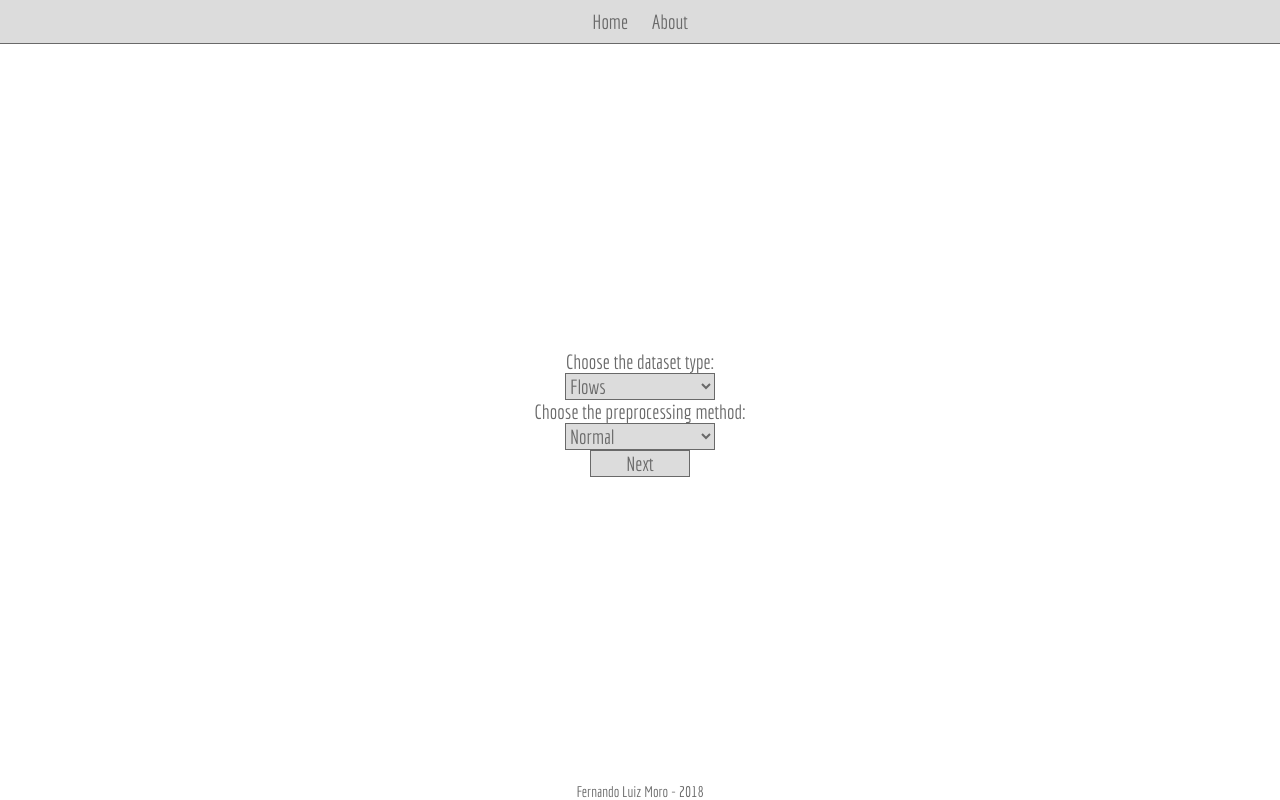
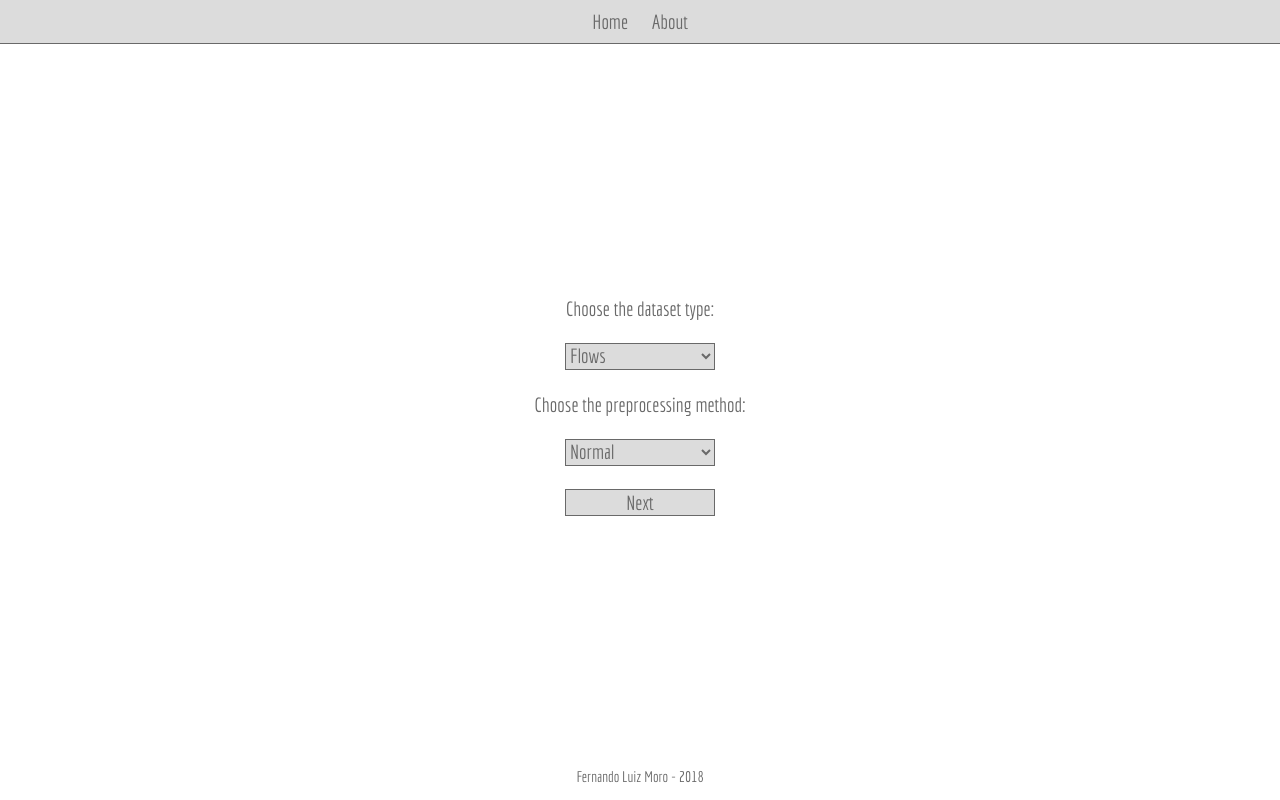
Before and after one commit to fnnmoro/intrusion_prevention_system, a Flask app: page /train/dataset in a window 1280 px wide. Run offline with Flask 2, Linux system fonts and the light colour scheme.

Commit message:
Add base style
The base style uses the CSS flexbox to organize the layout.

```diff
--- a/core/static/anomalies_update.js
+++ b/core/static/anomalies_update.js
@@ -4,7 +4,9 @@ $(document).ready(function(){
 
     //receive details from server
     socket.on('mytest', function(msg) {
-        $('#num_anomalies').html(msg["total_anomalies"]);
+        if (msg["total_anomalies"] > 0){
+            $('#num_anomalies').html(msg["total_anomalies"]).css("color", "red");
+        }
 
         $('#num_anomalies').click( function() {
             alert('blacklist');
--- a/core/static/hide_config.js
+++ b/core/static/hide_config.js
@@ -1,6 +1,6 @@
 function hiddenForm() {
     var p = document.createElement("p")
-    var text = document.createTextNode("training");
+    var text = document.createTextNode("Training...");
 
     p.appendChild(text);
     p.setAttribute("id", "msgTraining");
--- a/core/static/style.css
+++ b/core/static/style.css
@@ -3,7 +3,11 @@
 
 /*body*/
 
-html, body {
+html {
+    height: 100%;
+}
+
+body {
     height: 100%;
     display: flex;
     color: dimgray;
@@ -17,16 +21,18 @@ a {
     text-decoration: none;
 }
 
+p {
+    margin-bottom: 15px;
+}
+
 /*header*/
 
 header {
-    flex: none;
+    width: 100%;
 }
 
 nav {
-    width: 100%;
     text-align: center;
-    display: inline-block;
     background-color: gainsboro;
     border-bottom: thin solid dimgray;
 }
@@ -49,11 +55,12 @@ nav ul li a:hover {
 /*main*/
 
 main {
-    height: 100%;
+    flex-grow: 1;
     display: flex;
+    overflow: auto;
+    align-items: center;
+    justify-content: center;
     flex-direction: column;
-    justify-content: center;
-    align-items: center;
 }
 
 main a {
@@ -68,18 +75,35 @@ main a:hover {
 }
 
 form {
-    padding: 10px;
-    text-align: center;
+    display: flex;
+    flex-direction: column;
+    align-items: center;
 }
 
-form label {
-    display: inline-block;
+form p {
+    margin: 15px 0px 2px 0px;
 }
 
-form select {
+form button {
+    border: none;
+    color: dimgray;
+    font-size: 20px;
+    background: none;
+    font-family: "Economica";
+    text-transform: capitalize;
+}
+
+form button:hover {
+    color: red;
+    cursor: pointer;
+    flex-shrink: 0;
+}
+
+form select, form input {
     width: 150px;
     color: dimgray;
     font-size: 20px;
+    flex-shrink: 0;
     font-family: "Economica";
     border: thin solid dimgray;
     text-transform: capitalize;
@@ -91,24 +115,69 @@ form select:hover {
     border: thin solid red;
 }
 
-form input {
-    width: 100px;
-    color: dimgray;
-    font-size: 20px;
-    font-family: "Economica";
-    border: thin solid dimgray;
-    background-color: gainsboro;
-}
-
 form input:hover {
     color: red;
     border: thin solid red;
 }
 
+form input[type="checkbox"] {
+    display: none;
+}
+
+form input[type="checkbox"]+label {
+    cursor: pointer;
+}
+
+form input[type="checkbox"]+label:hover {
+    color: red;
+}
+
+form input[type="checkbox"]:checked+label {
+    border-bottom: thin solid red;
+}
+
+table {
+    padding: 15px;
+    text-align: center;
+}
+
+th {
+   width: 100px;
+   font-weight: normal;
+   text-transform: capitalize;
+}
+
+td {
+   width: 400px;
+   border-bottom: thin solid dimgray;
+   text-transform: capitalize;
+}
+
+.checkbox {
+    width: 500px;
+    display: flex;
+    flex-wrap: wrap;
+    text-align: center;
+    flex-shrink: 0;
+    justify-content: space-around;
+    border: thin solid dimgray;
+    background-color: gainsboro;
+    text-transform: capitalize;
+}
+
+.box {
+    width: 200px;
+    padding: 10px;
+}
+
+.tables {
+    display: flex;
+    flex-direction: column;
+}
+
 /*footer*/
 
 footer {
-    flex: none;
     font-size: 15px;
     text-align: center;
 }
```
